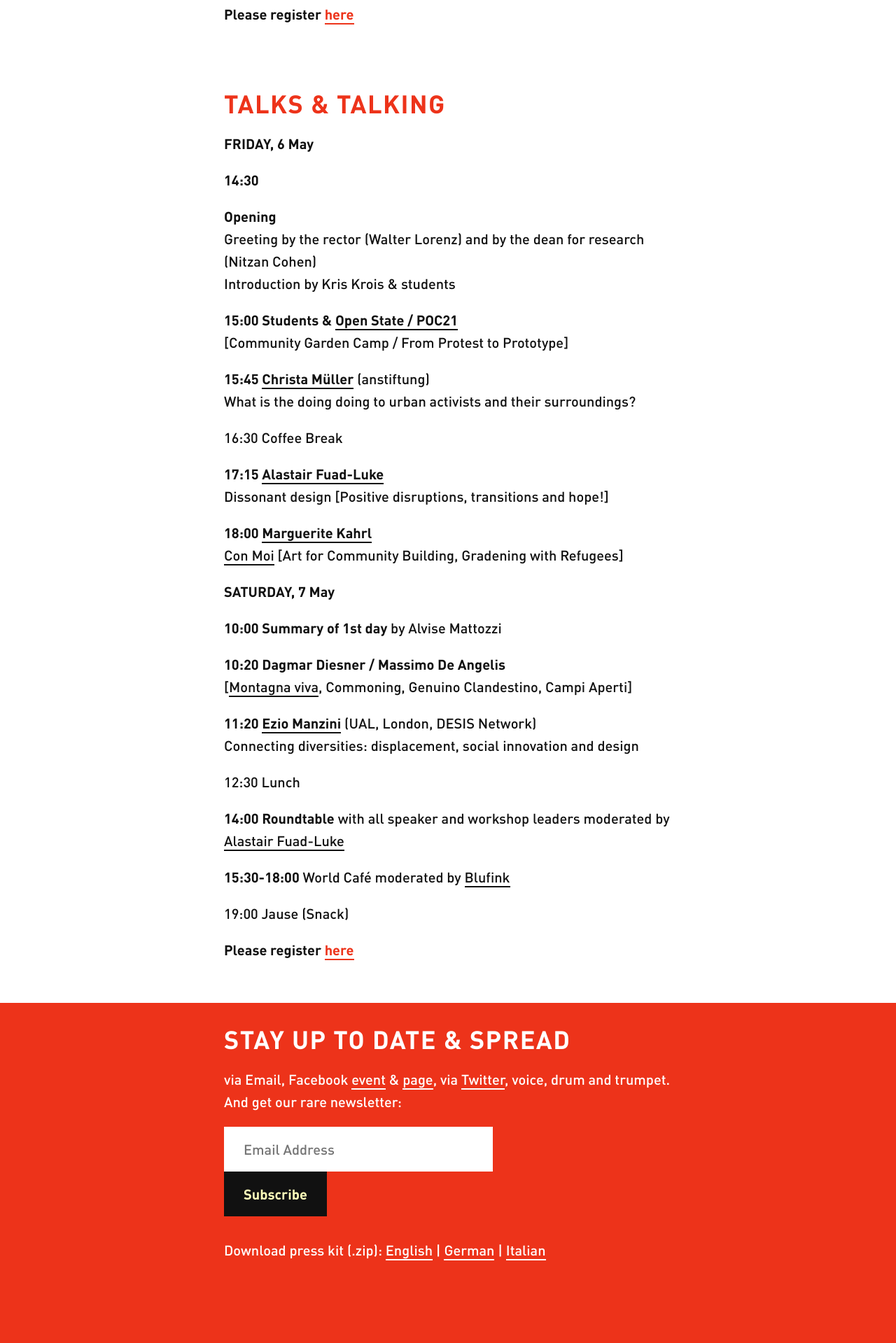
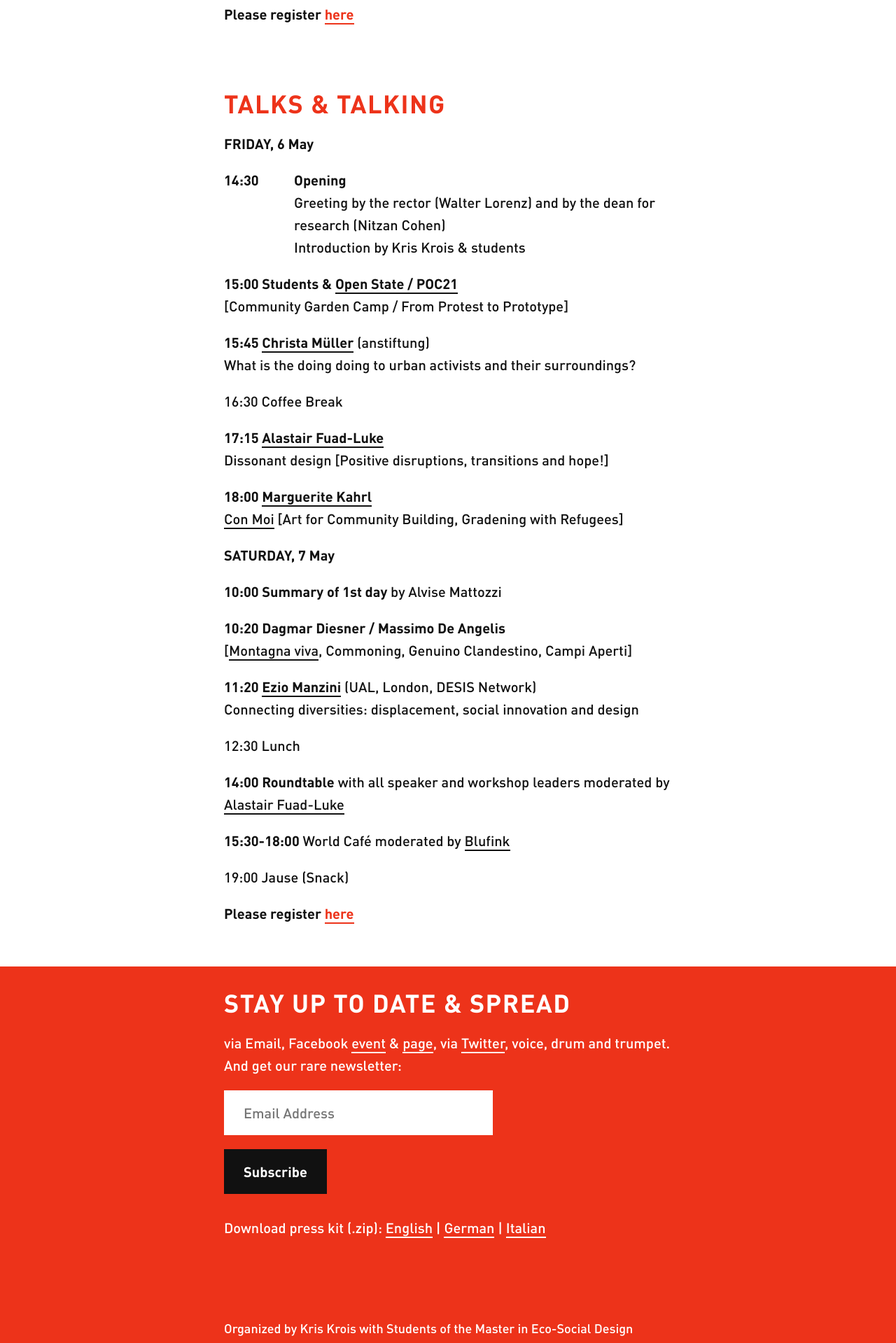
Before and after one commit to aminalhazwani/designdisaster2016.unibz.it, a Jekyll site: the page built from program/index.html, in a window 1280 px wide. Shown: the part 1332-3251 px from the top of the page at 70% size. Built offline with Jekyll 4.4.1, drawn with Linux system fonts in a browser that asks for light colours.

Commit message:
[style] general improvements

```diff
--- a/_sass/_newsletter.sass
+++ b/_sass/_newsletter.sass
@@ -15,22 +15,23 @@
   -moz-appearance: none
   -webkit-appearance: none
 
+.button
+  width: 60%
+  padding: 1em 1.4em
+  margin-top: 1em
+  border: none
+  font-size: 1em
+  font-weight: bold
+  background-color: $black
+  color: $white
+  cursor: pointer
+  -webkit-font-smoothing: antialiased
+
 .email
   color: #333
   width: 100%
   margin-bottom: 1em
   background-color: white
-
-.button
-  width: 100%
-  padding: 1em 1.4em
-  border: none
-  font-size: 1em
-  font-weight: bold
-  background-color: $black
-  color: $yellow-light
-  cursor: pointer
-  -webkit-font-smoothing: antialiased
 
 .button:hover
   background-color: #444
@@ -49,7 +50,7 @@
     width: auto
     margin-bottom: 0
 
-  .button
+  .button, .btn
     -webkit-flex-grow: 0
     flex-grow: 0
 
--- a/_sass/_reset.sass
+++ b/_sass/_reset.sass
@@ -15,7 +15,7 @@
   font-weight: 500
   line-height: 1.6
   color: $black
-  background-color: white
+  background-color: $white
 
 @media screen and (min-width: 600px)
   html, body
@@ -39,10 +39,22 @@
 iframe
   margin: 0 0 1em 0
 
+
 a
   color: inherit
   text-decoration: none
   border-bottom: 2px solid
+
+ul
+  list-style-type: none
+
+/*li:before
+  content: "/"
+  display: block
+  float: left*/
+
+article
+  display: flex
 
 img
   max-width: 100%
--- a/_sass/_typography.sass
+++ b/_sass/_typography.sass
@@ -8,6 +8,9 @@
 .small
   font-size: 0.8rem
 
+.spaced
+  padding-bottom: 1.5em
+
 .space
   padding-bottom: 4em
 
@@ -17,9 +20,23 @@
   color: $red
   text-transform: uppercase
 
+.left
+  padding-left: 0em
+
 .bold
   font-size: 1rem
   font-weight: bold
+  flex: 0 0 5rem
+
+  +mq($sm)
+    flex-basis: 7rem
+  +mq($md)
+    flex-basis: 6rem
+  +mq($lg)
+    flex-basis: 5rem
+  +mq($xl)
+    flex-basis: 5rem
+
 
 .big
   font-size: 1.5em
@@ -39,7 +56,7 @@
   -webkit-font-smoothing: antialiased
 
 .white
-  color: white
+  color: $white
   -webkit-font-smoothing: antialiased
 
 .orange
--- a/_sass/_vars.scss
+++ b/_sass/_vars.scss
@@ -7,6 +7,7 @@
 $red: #ed331a;
 $yellow-light: #ffffba;
 $orange: #ff8a32;
+$white: #ffffff;
 
 
 // Typography
```
